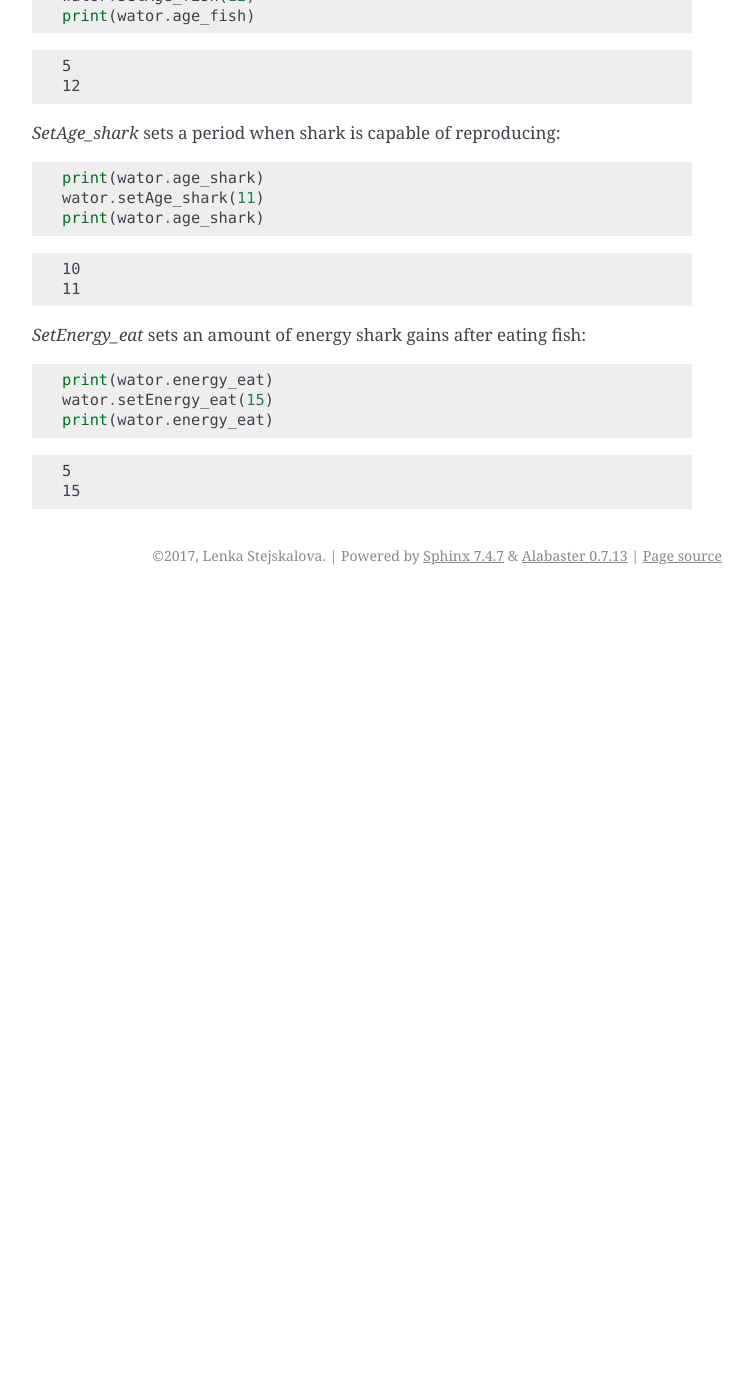
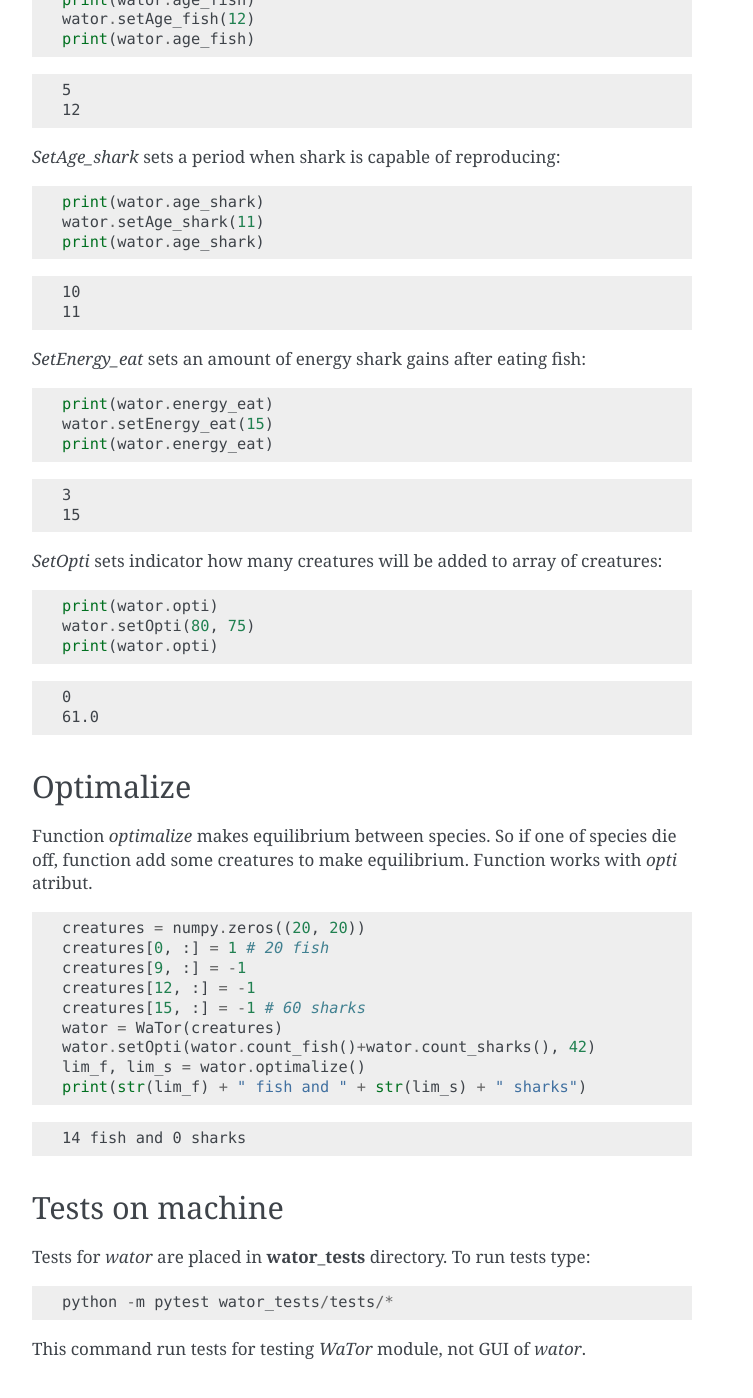
Before and after one commit to stejsle1/semestralni_prace_PYT, a Sphinx documentation site: the page built from docs/src/test.rst, in a window 1280 px wide and 1400 px high, scrolled down 2127 px. Shown: the whole window, without its empty margins (388-1141 px from the left). Built offline with Sphinx 7.4.7, drawn with Linux system fonts in a browser that asks for light colours; before the commit the page ends 2722 px from its top, so only the background shows below that; some of the changed text lies outside the part shown.

Commit message:
update docs/test.rst

```diff
--- a/docs/src/test.rst
+++ b/docs/src/test.rst
@@ -3,7 +3,7 @@
 TEST
 ====
 
-Documentation can test some **wator** function to see how they works.
+Documentation can test some **wator** function to see how they works. To see how to run tests on own machine see :ref:`last capture<test-machine>`.
 
 .. testsetup::
 
@@ -83,17 +83,17 @@
    creatures2[0, 0] = 2
    wator = WaTor(creatures2)
    print(wator.creatures)
-   print('-------')
+   print('------')
    wator.tick()
    print(wator.creatures)
 
 .. testoutput::
 
-   [[ 2.]
-    [ 0.]]
-   -------
-   [[ 0.]
-    [ 3.]]
+   [[2.]
+    [0.]]
+   ------
+   [[0.]
+    [3.]]
 
 In first array fish lay in position [0, 0]. *Tick* function move it to only free position.
 
@@ -162,5 +162,53 @@
 
 .. testoutput::
 
-   5
+   3
    15
+
+*SetOpti* sets indicator how many creatures will be added to array of creatures:
+
+.. testcode::
+
+   print(wator.opti)
+   wator.setOpti(80, 75)
+   print(wator.opti)
+
+.. testoutput::
+
+   0
+   61.0
+
+Optimalize
+----------
+
+Function *optimalize* makes equilibrium between species. So if one of species die off, function add some creatures to make equilibrium. Function works with *opti* atribut.
+
+.. testcode::
+
+   creatures = numpy.zeros((20, 20))
+   creatures[0, :] = 1 # 20 fish
+   creatures[9, :] = -1
+   creatures[12, :] = -1
+   creatures[15, :] = -1 # 60 sharks
+   wator = WaTor(creatures)
+   wator.setOpti(wator.count_fish()+wator.count_sharks(), 42)
+   lim_f, lim_s = wator.optimalize()
+   print(str(lim_f) + " fish and " + str(lim_s) + " sharks")
+
+.. testoutput::
+
+   14 fish and 0 sharks
+
+
+.. _test-machine:
+
+Tests on machine
+----------------
+
+Tests for *wator* are placed in **wator_tests** directory. To run tests type:
+
+.. code:: Python
+
+   python -m pytest wator_tests/tests/*
+
+This command run tests for testing *WaTor* module, not GUI of *wator*.
```
